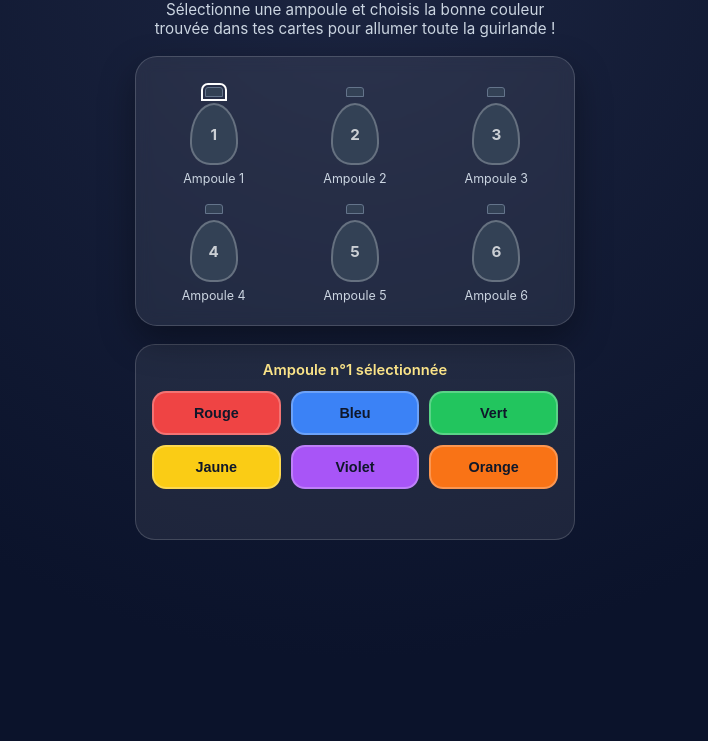
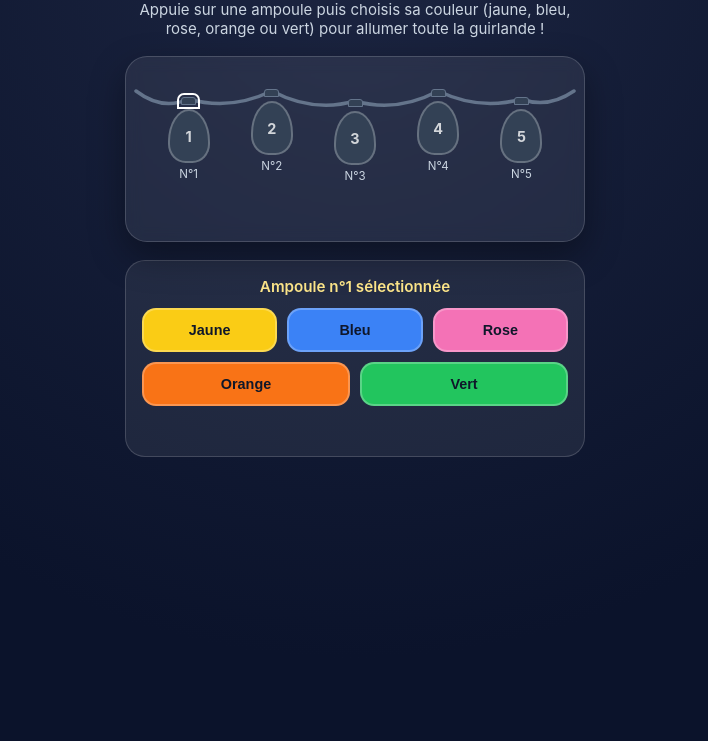
Before and after one commit to lulusc10/guirlande-avent, a plain HTML site: page index.html in a window 1280 px wide. Shown: the part 59-800 px from the top of the page, without its empty margins (285-993 px from the left). Drawn offline with Linux system fonts and the light colour scheme.

Commit message:
Update index.html

```diff
--- a/index.html
+++ b/index.html
@@ -12,7 +12,6 @@
       --border: rgba(255, 255, 255, 0.16);
       --text: #f8fafc;
       --muted: #cbd5e1;
-      --accent: #fbbf24;
     }
 
     * {
@@ -29,7 +28,7 @@
       display: flex;
       flex-direction: column;
       align-items: center;
-      padding: 20px 16px 36px;
+      padding: 20px 14px 36px;
     }
 
     h1 {
@@ -41,63 +40,72 @@
 
     .subtitle {
       margin: 0 0 18px;
-      font-size: 0.95rem;
+      font-size: 0.94rem;
       color: var(--muted);
       text-align: center;
-      max-width: 420px;
+      max-width: 440px;
     }
 
-    /* Fil de la guirlande */
+    /* Cadre de la guirlande */
     .garland-wrap {
       width: 100%;
-      max-width: 440px;
+      max-width: 460px;
       background: var(--card);
       border: 1px solid var(--border);
       border-radius: 22px;
-      padding: 18px 12px 22px;
+      padding: 14px 10px 22px;
       backdrop-filter: blur(8px);
       box-shadow: 0 14px 35px rgba(0, 0, 0, 0.35);
       margin-bottom: 18px;
     }
 
-    .wire {
+    .garland-stage {
       position: relative;
-      display: grid;
-      grid-template-columns: repeat(3, 1fr);
-      gap: 18px 10px;
-      padding-top: 12px;
+      width: 100%;
+      height: 148px;
+    }
+
+    .wire-svg {
+      position: absolute;
+      inset: 0;
+      width: 100%;
+      height: 100%;
+      pointer-events: none;
+      overflow: visible;
     }
 
     .bulb-slot {
+      position: absolute;
+      transform: translate(-50%, 0);
       display: flex;
       flex-direction: column;
       align-items: center;
-      gap: 6px;
+      gap: 4px;
       cursor: pointer;
       user-select: none;
       transition: transform 0.15s ease;
     }
 
     .bulb-slot:active {
-      transform: scale(0.96);
+      transform: translate(-50%, 0) scale(0.95);
     }
 
     .bulb-slot.selected .socket {
-      outline: 2px solid #fff;
+      outline: 2px solid #ffffff;
       outline-offset: 2px;
     }
 
     .socket {
-      width: 18px;
-      height: 10px;
+      width: 15px;
+      height: 8px;
       background: #334155;
       border-radius: 3px 3px 0 0;
       border: 1px solid #64748b;
     }
 
     .bulb {
-      width: 48px;
-      height: 62px;
+      width: 42px;
+      height: 54px;
       border-radius: 50% 50% 42% 42% / 60% 60% 35% 35%;
       background: #334155;
       border: 2px solid rgba(255, 255, 255, 0.25);
@@ -105,21 +113,21 @@
       align-items: center;
       justify-content: center;
       font-weight: 700;
-      font-size: 0.95rem;
-      color: rgba(255, 255, 255, 0.75);
+      font-size: 0.9rem;
+      color: rgba(255, 255, 255, 0.78);
       transition: all 0.3s ease;
-      position: relative;
     }
 
     .bulb.lit {
       color: #0f172a;
-      border-color: #fff;
+      border-color: #ffffff;
       transform: scale(1.05);
     }
 
     .bulb-label {
-      font-size: 0.78rem;
+      font-size: 0.72rem;
       color: var(--muted);
+      white-space: nowrap;
     }
 
     .bulb-slot.locked .bulb-label::after {
@@ -129,9 +137,9 @@
     }
 
     @keyframes shake {
-      0%, 100% { transform: translateX(0); }
-      25% { transform: translateX(-6px); }
-      75% { transform: translateX(6px); }
+      0%, 100% { transform: translate(-50%, 0) translateX(0); }
+      25% { transform: translate(-50%, 0) translateX(-5px); }
+      75% { transform: translate(-50%, 0) translateX(5px); }
     }
 
     .shake {
@@ -141,7 +149,7 @@
     /* Sélecteur de couleurs */
     .panel {
       width: 100%;
-      max-width: 440px;
+      max-width: 460px;
       background: var(--card);
       border: 1px solid var(--border);
       border-radius: 20px;
@@ -150,23 +158,26 @@
     }
 
     .active-info {
-      font-size: 0.92rem;
+      font-size: 0.95rem;
       margin-bottom: 12px;
       color: #fde68a;
       font-weight: 600;
     }
 
     .palette {
-      display: grid;
-      grid-template-columns: repeat(3, 1fr);
+      display: flex;
+      flex-wrap: wrap;
+      justify-content: center;
       gap: 10px;
       margin-bottom: 12px;
     }
 
     .color-btn {
+      flex: 1 1 28%;
+      min-width: 92px;
       border: 2px solid rgba(255, 255, 255, 0.25);
       border-radius: 14px;
-      padding: 12px 8px;
+      padding: 12px 10px;
       font-size: 0.9rem;
       font-weight: 700;
       color: #0f172a;
@@ -215,17 +226,28 @@
       border-radius: 12px;
       background: #fbbf24;
       color: #0f172a;
-      font-size: 1.5rem;
+      font-size: 1.45rem;
       font-weight: 800;
     }
   </style>
 </head>
 <body>
   <h1>🎄 La Guirlande Secrète</h1>
-  <p class="subtitle">Sélectionne une ampoule et choisis la bonne couleur trouvée dans tes cartes pour allumer toute la guirlande !</p>
+  <p class="subtitle">Appuie sur une ampoule puis choisis sa couleur (jaune, bleu, rose, orange ou vert) pour allumer toute la guirlande !</p>
 
   <div class="garland-wrap">
-    <div class="wire" id="garland"></div>
+    <div class="garland-stage" id="garlandStage">
+      <svg class="wire-svg" id="wireSvg" viewBox="0 0 440 148" preserveAspectRatio="none">
+        <path
+          d="M 10,18 Q 55,46 95,22 T 180,24 T 265,20 T 350,25 T 430,16"
+          fill="none"
+          stroke="#64748b"
+          stroke-width="3.5"
+          stroke-linecap="round"
+        />
+      </svg>
+      <div id="bulbsContainer"></div>
+    </div>
   </div>
 
   <div class="panel">
@@ -243,36 +265,34 @@
   <script>
     // === PERSONNALISE ICI ===
     const CONFIG = {
-      // Couleurs proposées (clé = identifiant interne, label = nom affiché, hex = couleur visuelle)
+      // Les 5 couleurs demandées
       colors: [
-        { id: "rouge",  label: "Rouge",  hex: "#ef4444" },
+        { id: "jaune",  label: "Jaune",  hex: "#facc15" },
         { id: "bleu",   label: "Bleu",   hex: "#3b82f6" },
-        { id: "vert",   label: "Vert",   hex: "#22c55e" },
-        { id: "jaune",  label: "Jaune",  hex: "#facc15" },
-        { id: "violet", label: "Violet", hex: "#a855f7" },
-        { id: "orange", label: "Orange", hex: "#f97316" }
+        { id: "rose",   label: "Rose",   hex: "#f472b6" },
+        { id: "orange", label: "Orange", hex: "#f97316" },
+        { id: "vert",   label: "Vert",   hex: "#22c55e" }
       ],
-      // Les 6 ampoules et leur bonne couleur attendue
+      // Positions (en %) le long de la guirlande + bonne couleur pour chaque ampoule (1 à 5)
       bulbs: [
-        { number: 1, answer: "rouge" },
-        { number: 2, answer: "bleu" },
-        { number: 3, answer: "jaune" },
-        { number: 4, answer: "vert" },
-        { number: 5, answer: "violet" },
-        { number: 6, answer: "orange" }
+        { number: 1, leftPct: 12, topPx: 26, answer: "jaune" },
+        { number: 2, leftPct: 31, topPx: 18, answer: "bleu" },
+        { number: 3, leftPct: 50, topPx: 28, answer: "rose" },
+        { number: 4, leftPct: 69, topPx: 18, answer: "orange" },
+        { number: 5, leftPct: 88, topPx: 26, answer: "vert" }
       ],
-      // Ce qui s'affiche quand les 6 ampoules sont allumées
+      // Indice révélé quand les 5 ampoules sont allumées
       rewardMessage: "Voici ton indice pour le code final :",
       rewardCode: "★ Chiffre : 7"
     };
 
     const state = {
       selectedIndex: 0,
-      solved: Array(CONFIG.bulbs.length).fill(false),
-      chosenColor: Array(CONFIG.bulbs.length).fill(null)
+      solved: Array(CONFIG.bulbs.length).fill(false)
     };
 
-    const garlandEl = document.getElementById("garland");
+    const bulbsContainerEl = document.getElementById("bulbsContainer");
+    const wireSvgEl = document.getElementById("wireSvg");
     const paletteEl = document.getElementById("palette");
     const activeInfoEl = document.getElementById("activeInfo");
     const feedbackEl = document.getElementById("feedback");
@@ -284,11 +304,47 @@
       return CONFIG.colors.find(c => c.id === id);
     }
 
+    function updateWirePath() {
+      const stageRect = bulbsContainerEl.parentElement.getBoundingClientRect();
+      const w = stageRect.width || 440;
+      const points = CONFIG.bulbs.map(b => ({
+        x: (b.leftPct / 100) * w,
+        y: b.topPx + 2
+      }));
+
+      wireSvgEl.setAttribute("viewBox", `0 0 ${w} 148`);
+      if (points.length === 0) return;
+
+      let d = `M 0,${Math.max(10, points[0].y - 8)}`;
+      points.forEach((pt, i) => {
+        const prevX = i === 0 ? 0 : points[i - 1].x;
+        const prevY = i === 0 ? Math.max(10, pt.y - 8) : points[i - 1].y;
+        const ctrlX = (prevX + pt.x) / 2;
+        const ctrlY = Math.max(prevY, pt.y) + 12;
+        d += ` Q ${ctrlX},${ctrlY} ${pt.x},${pt.y}`;
+      });
+      const last = points[points.length - 1];
+      d += ` Q ${(last.x + w) / 2},${last.y + 10} ${w},${Math.max(10, last.y - 8)}`;
+
+      wireSvgEl.innerHTML = `
+        <path
+          d="${d}"
+          fill="none"
+          stroke="#64748b"
+          stroke-width="3.5"
+          stroke-linecap="round"
+        />
+      `;
+    }
+
     function renderGarland() {
-      garlandEl.innerHTML = "";
+      bulbsContainerEl.innerHTML = "";
       CONFIG.bulbs.forEach((bulbCfg, idx) => {
         const slot = document.createElement("div");
         slot.className = "bulb-slot";
+        slot.style.left = `${bulbCfg.leftPct}%`;
+        slot.style.top = `${bulbCfg.topPx}px`;
+
         if (idx === state.selectedIndex) slot.classList.add("selected");
         if (state.solved[idx]) slot.classList.add("locked");
 
@@ -303,12 +359,12 @@
           const c = getColorObj(bulbCfg.answer);
           bulb.classList.add("lit");
           bulb.style.background = c.hex;
-          bulb.style.boxShadow = `0 0 22px ${c.hex}, 0 0 40px ${c.hex}88`;
+          bulb.style.boxShadow = `0 0 22px ${c.hex}, 0 0 38px ${c.hex}88`;
         }
 
         const label = document.createElement("div");
         label.className = "bulb-label";
-        label.textContent = `Ampoule ${bulbCfg.number}`;
+        label.textContent = `N°${bulbCfg.number}`;
 
         slot.append(socket, bulb, label);
         slot.addEventListener("click", () => {
@@ -318,8 +374,10 @@
           render();
         });
 
-        garlandEl.appendChild(slot);
+        bulbsContainerEl.appendChild(slot);
       });
+
+      updateWirePath();
     }
 
     function renderPalette() {
@@ -341,21 +399,19 @@
     function handleGuess(colorObj) {
       const idx = state.selectedIndex;
       const expected = CONFIG.bulbs[idx].answer;
-      const slotEl = garlandEl.children[idx];
+      const slotEl = bulbsContainerEl.children[idx];
 
       if (colorObj.id === expected) {
         state.solved[idx] = true;
-        state.chosenColor[idx] = colorObj.id;
-        feedbackEl.textContent = `Ampoule ${CONFIG.bulbs[idx].number} allumée en ${colorObj.label.toLowerCase()} !`;
+        feedbackEl.textContent = `Ampoule n°${CONFIG.bulbs[idx].number} allumée en ${colorObj.label.toLowerCase()} !`;
         feedbackEl.className = "feedback ok";
 
-        // Sélectionne automatiquement la prochaine ampoule non résolue
         const nextUnsolved = state.solved.findIndex(v => !v);
         if (nextUnsolved !== -1) {
           state.selectedIndex = nextUnsolved;
         }
       } else {
-        feedbackEl.textContent = `Pas tout à fait ! ${colorObj.label} ne convient pas pour l'ampoule ${CONFIG.bulbs[idx].number}.`;
+        feedbackEl.textContent = `Pas tout à fait ! ${colorObj.label} ne va pas sur l'ampoule n°${CONFIG.bulbs[idx].number}.`;
         feedbackEl.className = "feedback";
         slotEl.classList.remove("shake");
         void slotEl.offsetWidth;
@@ -382,6 +438,7 @@
       }
     }
 
+    window.addEventListener("resize", updateWirePath);
     render();
   </script>
 </body>
```
